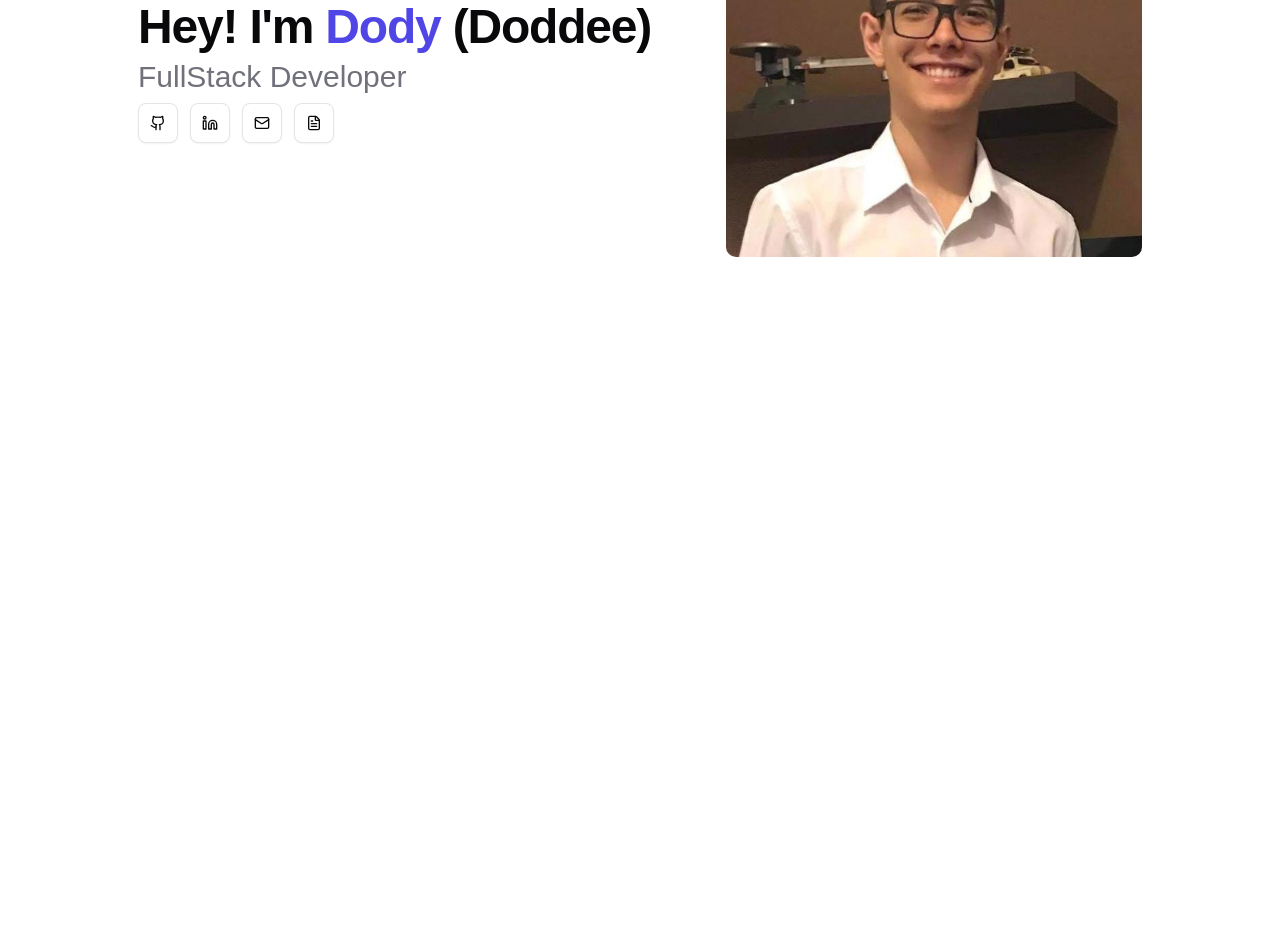
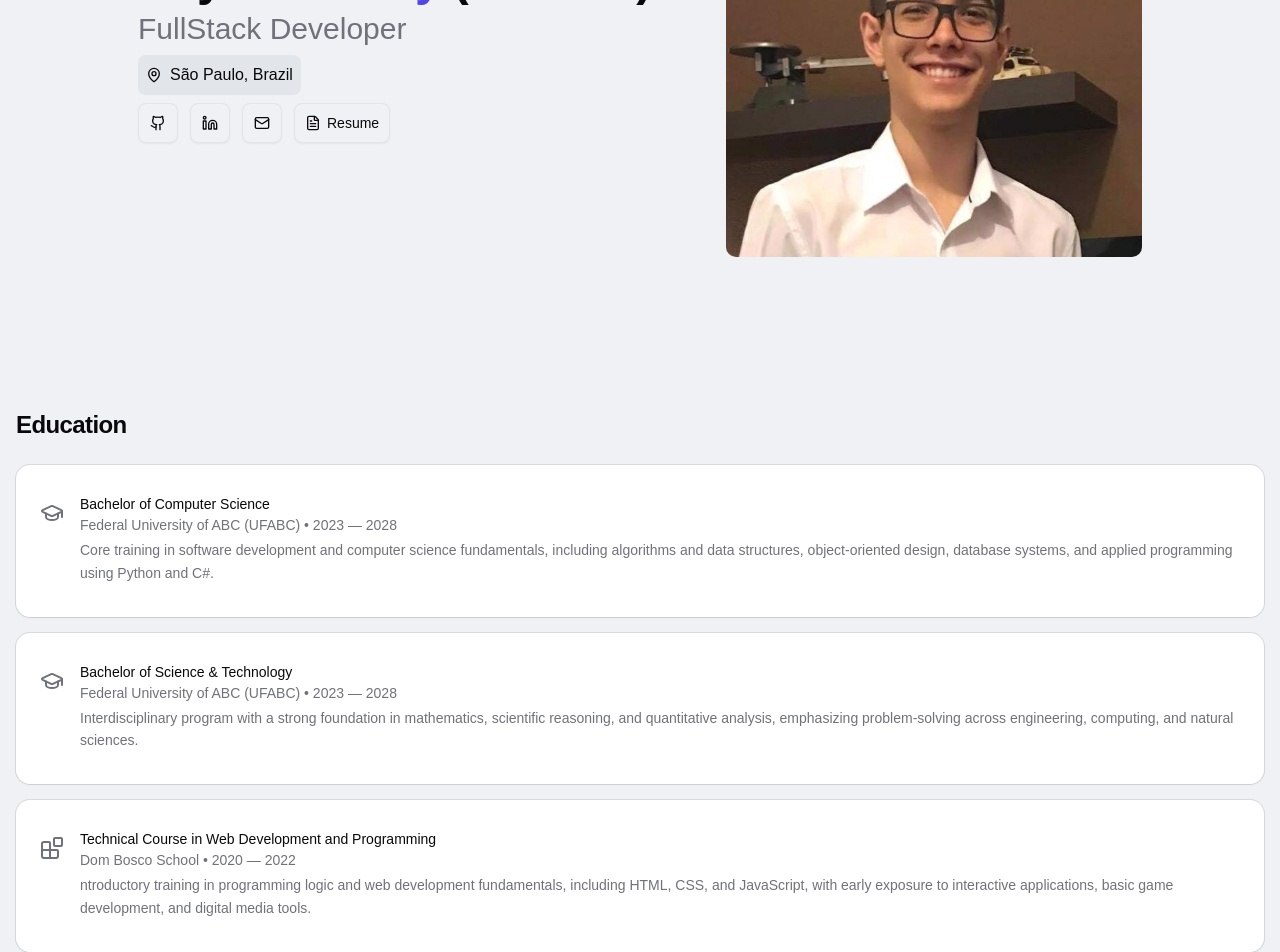
Before and after one commit to GardenMovie/portfolio, a React (Vite) app: page / in a window 1280 px wide. Shown: the part 368-1320 px from the top of the page. Before the commit the page ends 800 px from the top, so only its background shows below. Built offline with nearby package versions, Linux system fonts and the light colour scheme.

Commit message:
Feat: new education section, all courses implemented

```diff
--- a/src/App.tsx
+++ b/src/App.tsx
@@ -1,5 +1,6 @@
 import Navbar from "@/components/layout/Navbar"
 import Hero from "@/sections/Hero"
+import { Education } from "./sections/Education"
 
 export default function App() {
   return (
@@ -7,6 +8,7 @@ export default function App() {
       <Navbar />
       <main className="container mx-auto px-4">
         <Hero />
+        <Education />
       </main>
     </section>
   )
--- a/src/components/common/IconLinks.tsx
+++ b/src/components/common/IconLinks.tsx
@@ -24,12 +24,12 @@ const links: IconLink[] = [
     label: "Email",
     icon: <Mail className="h-5 w-5" />,
   },
-  {
-    href: "/DodyCV.pdf",
-    label: "Resume",
-    icon: <FileText className="h-5 w-5" />,
-    download: "DodyCV.pdf"
-  },
+  // {
+  //   href: "/DodyCV.pdf",
+  //   label: "Resume",
+  //   icon: <FileText className="h-5 w-5" /> Resume,
+  //   download: "DodyCV.pdf"
+  // },
 ]
 
 export default function IconLinks() {
@@ -53,6 +53,22 @@ export default function IconLinks() {
           </a>
         </Button>
       ))}
+        <Button
+          key={"Download CV"}
+          variant="outline"
+          size="lg"
+          asChild
+          aria-label={"Download CV"}
+        >
+          <a
+            href={"/DodyCV.pdf"}
+            target="_blank"
+            download={"DodyCV.pdf"}
+            rel="noopener noreferrer"
+          >
+            <FileText className="h-5 w-5" /> Resume
+          </a>
+      </Button>
     </div>
   )
 }
--- a/src/components/layout/Navbar.tsx
+++ b/src/components/layout/Navbar.tsx
@@ -1,5 +1,6 @@
 const links = [
   { label: "Home", href: "#home" },
+  { label: "Education", href: "#education" },
 ]
 
 export default function Navbar() {
--- a/src/index.css
+++ b/src/index.css
@@ -10,7 +10,7 @@ html {
 }
 
 :root {
-    --background: oklch(1 0 0);
+    --background: oklch(95.78% 0.0058 264.5);
     --foreground: oklch(0.141 0.005 285.823);
     --card: oklch(1 0 0);
     --card-foreground: oklch(0.141 0.005 285.823);
--- a/src/sections/Education.tsx
+++ b/src/sections/Education.tsx
@@ -0,0 +1,89 @@
+import { GraduationCap, Blocks } from "lucide-react";
+import { Card, CardContent } from "@/components/ui/card";
+
+
+type EducationItem = {
+  id: string;
+  title: string;
+  institution: string;
+  period: string;
+  description?: string;
+  icon: React.ElementType;
+};
+
+const education: EducationItem[] = [
+  {
+    id: "cs-degree",
+    title: "Bachelor of Computer Science",
+    institution: "Federal University of ABC (UFABC)",
+    period: "2023 — 2028",
+    description:
+      "Core training in software development and computer science fundamentals, including algorithms and data structures, object-oriented design, database systems, and applied programming using Python and C#.",
+    icon: GraduationCap,
+  },
+  {
+    id: "ct-degree",
+    title: "Bachelor of Science & Technology",
+    institution: "Federal University of ABC (UFABC)",
+    period: "2023 — 2028",
+    description:
+      "Interdisciplinary program with a strong foundation in mathematics, scientific reasoning, and quantitative analysis, emphasizing problem-solving across engineering, computing, and natural sciences.",
+    icon: GraduationCap,
+  },
+  {
+    id: "webdev-course",
+    title: "Technical Course in Web Development and Programming",
+    institution: "Dom Bosco School",
+    period: "2020 — 2022",
+    description:
+      "ntroductory training in programming logic and web development fundamentals, including HTML, CSS, and JavaScript, with early exposure to interactive applications, basic game development, and digital media tools.",
+    icon: Blocks,
+  },
+];
+
+
+export function Education() {
+  return (
+    <section id="education" className="space-y-6">
+      {/* Section title */}
+      <h2 className="text-2xl font-semibold tracking-tight">
+        Education
+      </h2>
+
+      {/* Education items */}
+      <div className="grid gap-4">
+        {education.map((item) => {
+          const Icon = item.icon;
+
+          return (
+            <Card key={item.id}>
+              <CardContent className="flex gap-4 px-6 py-2">
+                {/* Icon */}
+                <div className="mt-1">
+                  <Icon className="h-6 w-6 text-muted-foreground" />
+                </div>
+
+                {/* Text content */}
+                <div className="space-y-1">
+                  <h3 className="font-medium leading-none">
+                    {item.title}
+                  </h3>
+
+                  <p className="text-sm text-muted-foreground">
+                    {item.institution} • {item.period}
+                  </p>
+
+                  {item.description && (
+                    <p className="text-sm leading-relaxed text-muted-foreground">
+                      {item.description}
+                    </p>
+                  )}
+                </div>
+              </CardContent>
+            </Card>
+          );
+        })}
+      </div>
+    </section>
+  );
+}
--- a/src/sections/Hero.tsx
+++ b/src/sections/Hero.tsx
@@ -5,13 +5,9 @@ export default function Hero() {
   return (
     <section
       id="home"
-      className="min-h-[90vh] flex items-center justify-center flex-col-reverse md:flex-row gap-3"
+      className="md:min-h-[90vh] min-h-[50vh] flex items-center justify-center flex-col-reverse md:flex-row gap-3"
     >
       <div className="text-left md:w-1/2 space-y-2 max-w-xl">
-        <p className="rounded-md bg-gray-500/10 font-medium p-2 inline-flex items-center space-x-2">
-          <MapPin className="h-4 w-4"/>
-          <span>São Paulo, Brazil</span>
-        </p>
 
         <h1 className="text-4xl sm:text-5xl font-semibold tracking-tight">
           Hey! I'm <span className="text-primary">Dody</span> (Doddee)
@@ -21,6 +17,10 @@ export default function Hero() {
         FullStack Developer
         </p>
 
+        <p className="rounded-md bg-gray-500/10 font-medium p-2 inline-flex items-center space-x-2">
+          <MapPin className="h-4 w-4"/>
+          <span>São Paulo, Brazil</span>
+        </p>
         <IconLinks />
       </div>
       <img
```
